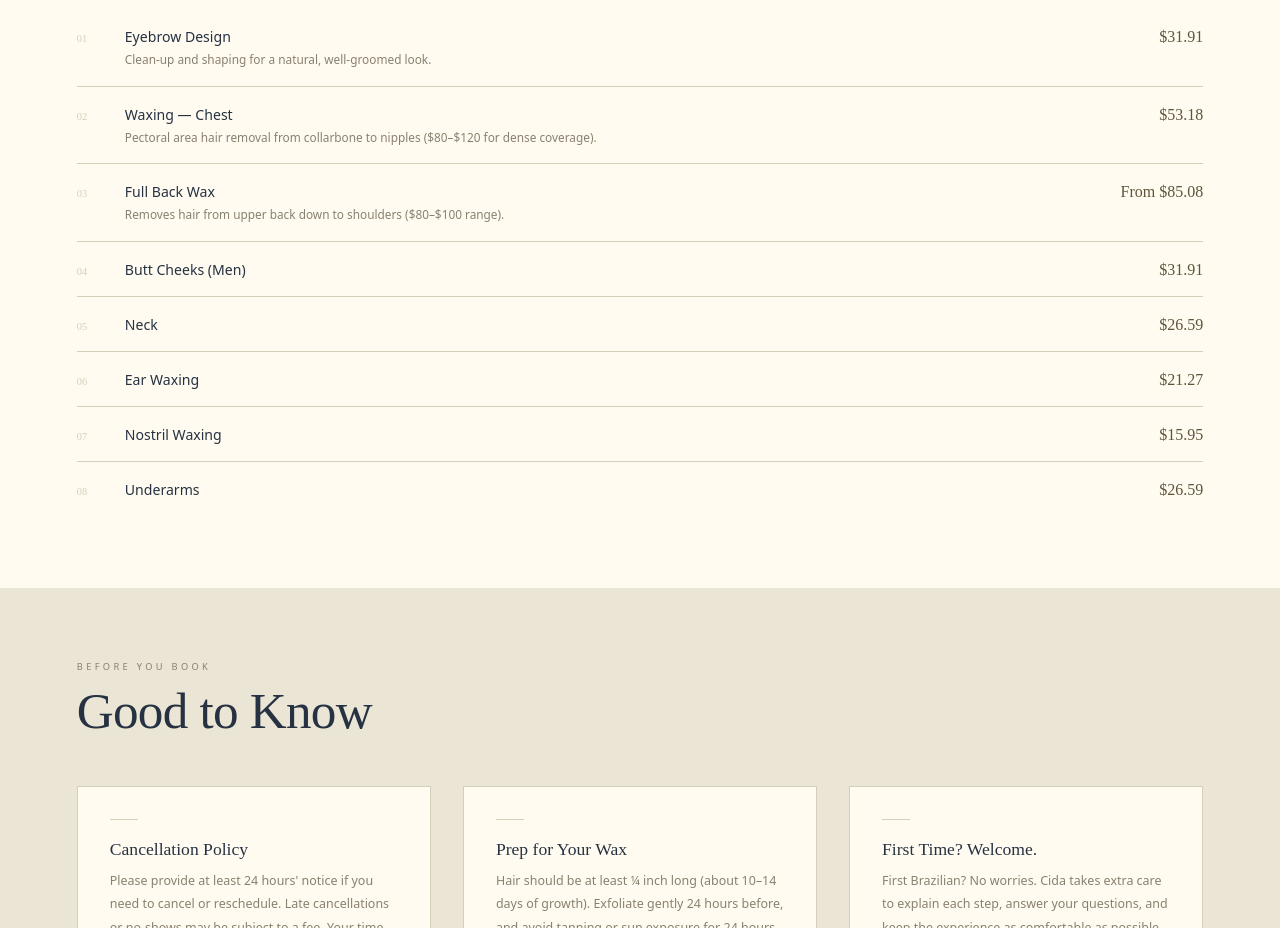
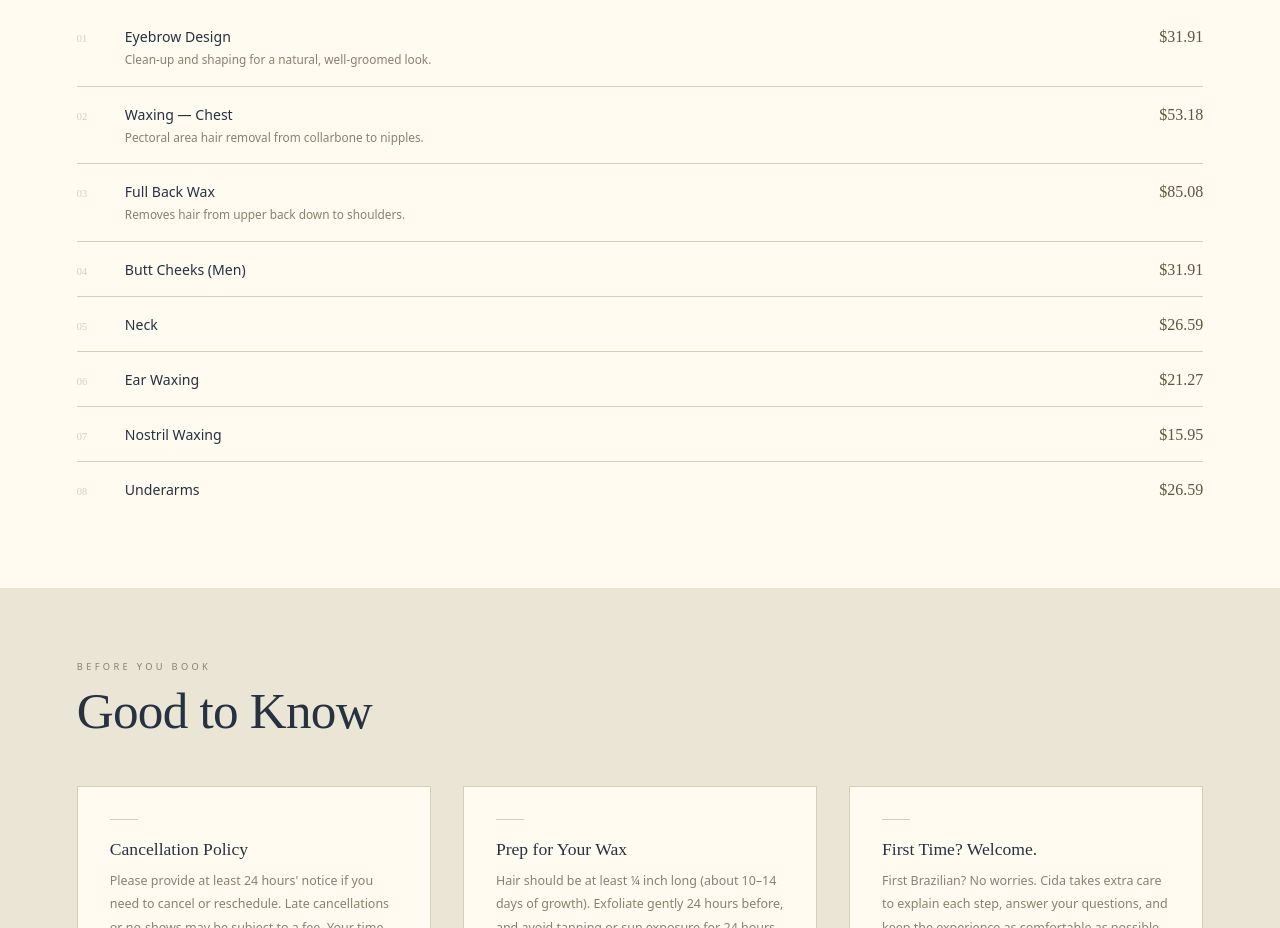
Before and after one commit to bigscosche/Luxe-Wax-Spa, a website: page services.html in a window 1280 px wide. Shown: the part 4500-5428 px from the top of the page. Drawn offline with Linux system fonts and the light colour scheme.

Commit message:
Clean up legacy price range descriptions in services.html

```diff
--- a/services.html
+++ b/services.html
@@ -813,7 +813,7 @@
         <span class="price-row-num">02</span>
         <div>
           <span class="price-row-name">Waxing — Chest</span>
-          <span class="price-row-desc">Pectoral area hair removal from collarbone to nipples ($80–$120 for dense coverage).</span>
+          <span class="price-row-desc">Pectoral area hair removal from collarbone to nipples.</span>
         </div>
         <span class="price-row-price">$53.18</span>
       </div>
@@ -821,9 +821,9 @@
         <span class="price-row-num">03</span>
         <div>
           <span class="price-row-name">Full Back Wax</span>
-          <span class="price-row-desc">Removes hair from upper back down to shoulders ($80–$100 range).</span>
+          <span class="price-row-desc">Removes hair from upper back down to shoulders.</span>
         </div>
-        <span class="price-row-price">From $85.08</span>
+        <span class="price-row-price">$85.08</span>
       </div>
       <div class="price-row">
         <span class="price-row-num">04</span>
```
